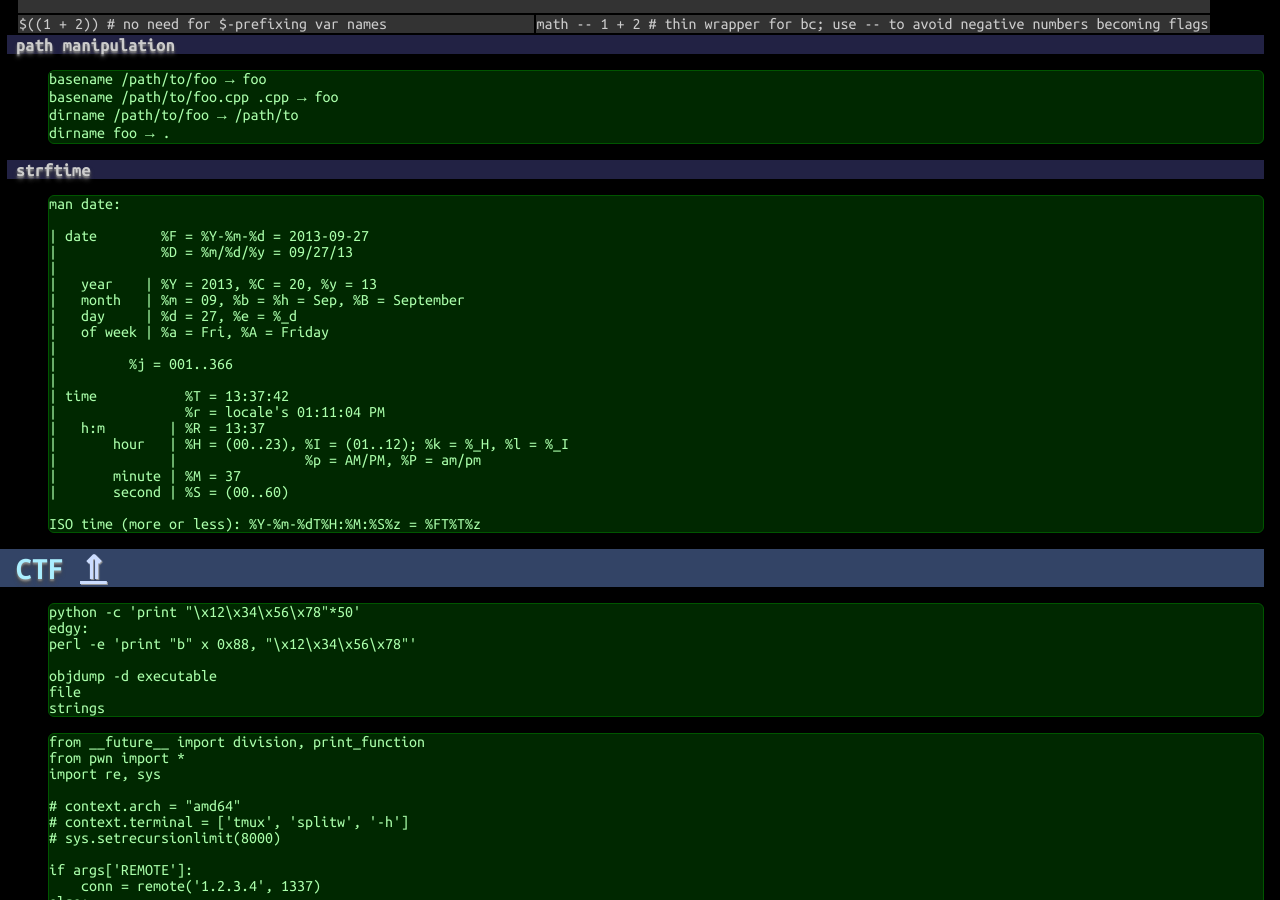
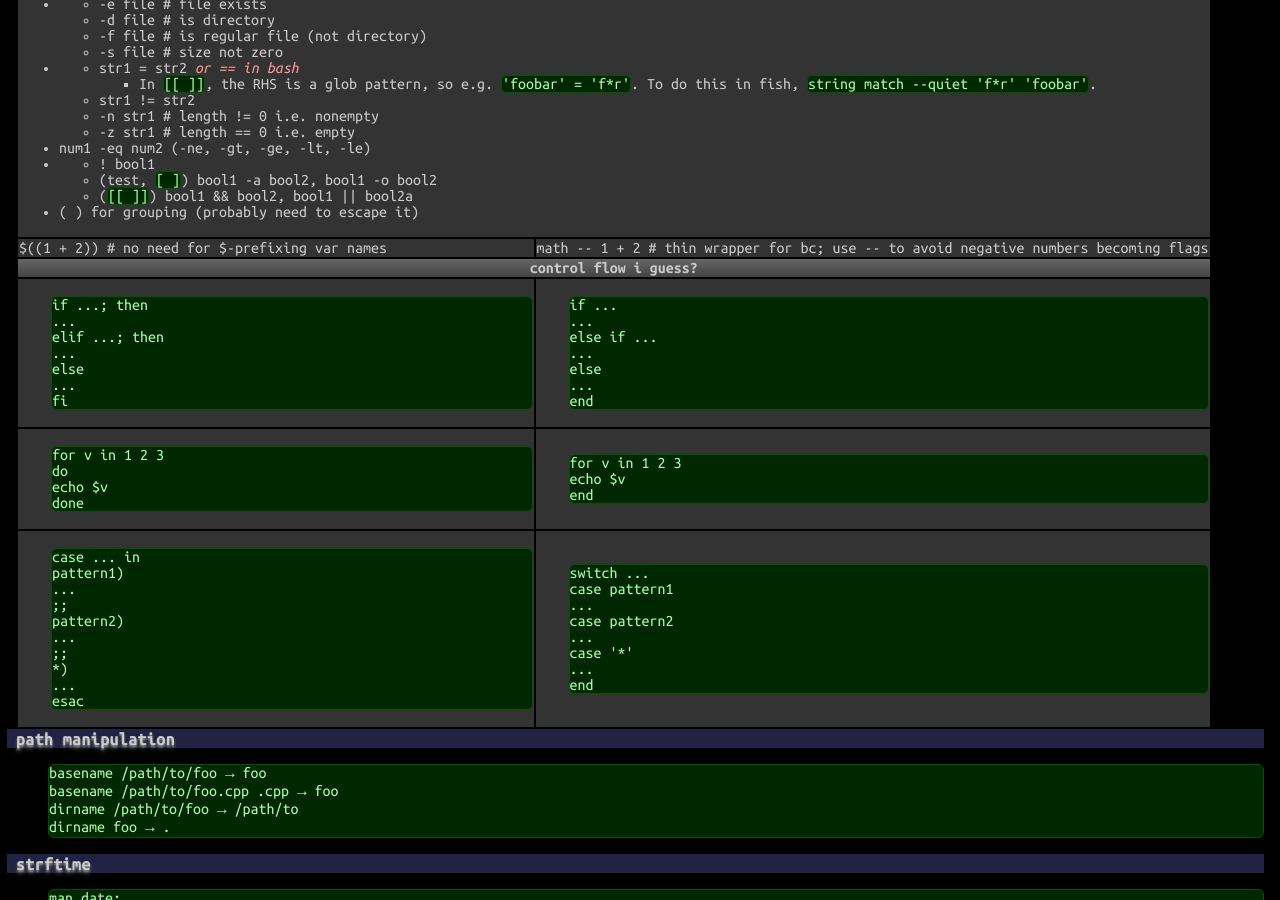
Before and after one commit to betaveros/cs, a Jekyll site: the page built from index.html, in a window 1280 px wide and 900 px high, scrolled down 38188 px. Built offline with Jekyll 4.4.1, drawn with Linux system fonts in a browser that asks for light colours; some of the changed text lies outside the part shown.

Commit message:
tar, ls, shell loops

```diff
--- a/_includes/shell.html
+++ b/_includes/shell.html
@@ -1,4 +1,22 @@
 <h3>misc</h3>
+
+<p><code>ls</code></p>
+
+<ul>
+	<li><code>-l</code> long</li>
+	<li><code>-S</code> sort by file, largest first</li>
+	<li><code>-r</code> reverse (can be combined)</li>
+	<li><code>-h</code> human-readable sizes</li>
+</ul>
+
+<p><code>tar</code></p>
+
+<ul>
+	<li><code>cf archive.tar src1.txt src2.txt</code>: create</li>
+	<li><code>xf archive.tar</code>: extract</li>
+	<li><code>xvzf archive.tar.gz</code>: extract gzip verbosely</li>
+	<li><code>cvzf archive.tar.gz src1.txt src2.txt</code>: create gzip verbosely</li>
+</ul>
 
 <p><code>tr 'a-z' 'n-za-m'</code>, or <code>tr -d ' '</code> to delete things.</p>
 
@@ -213,6 +231,43 @@
 		</td>
 	</tr>
 	<tr><td>$((1 + 2)) # no need for $-prefixing var names</td><td>math -- 1 + 2 # thin wrapper for bc; use -- to avoid negative numbers becoming flags</td></tr>
+	<tr><th colspan="2">control flow i guess?</th></tr>
+	<tr><td><pre>if ...; then
+...
+elif ...; then
+...
+else
+...
+fi</pre></td><td><pre>if ...
+...
+else if ...
+...
+else
+...
+end</pre></td></tr>
+	<tr><td><pre>for v in 1 2 3
+do
+echo $v
+done</pre></td><td><pre>for v in 1 2 3
+echo $v
+end</pre></td></tr>
+	<tr><td><pre>case ... in
+pattern1)
+...
+;;
+pattern2)
+...
+;;
+*)
+...
+esac</pre></td><td><pre>switch ...
+case pattern1
+...
+case pattern2
+...
+case '*'
+...
+end</pre></td></tr>
 </table>
 
 <h3>path manipulation</h3>
```
